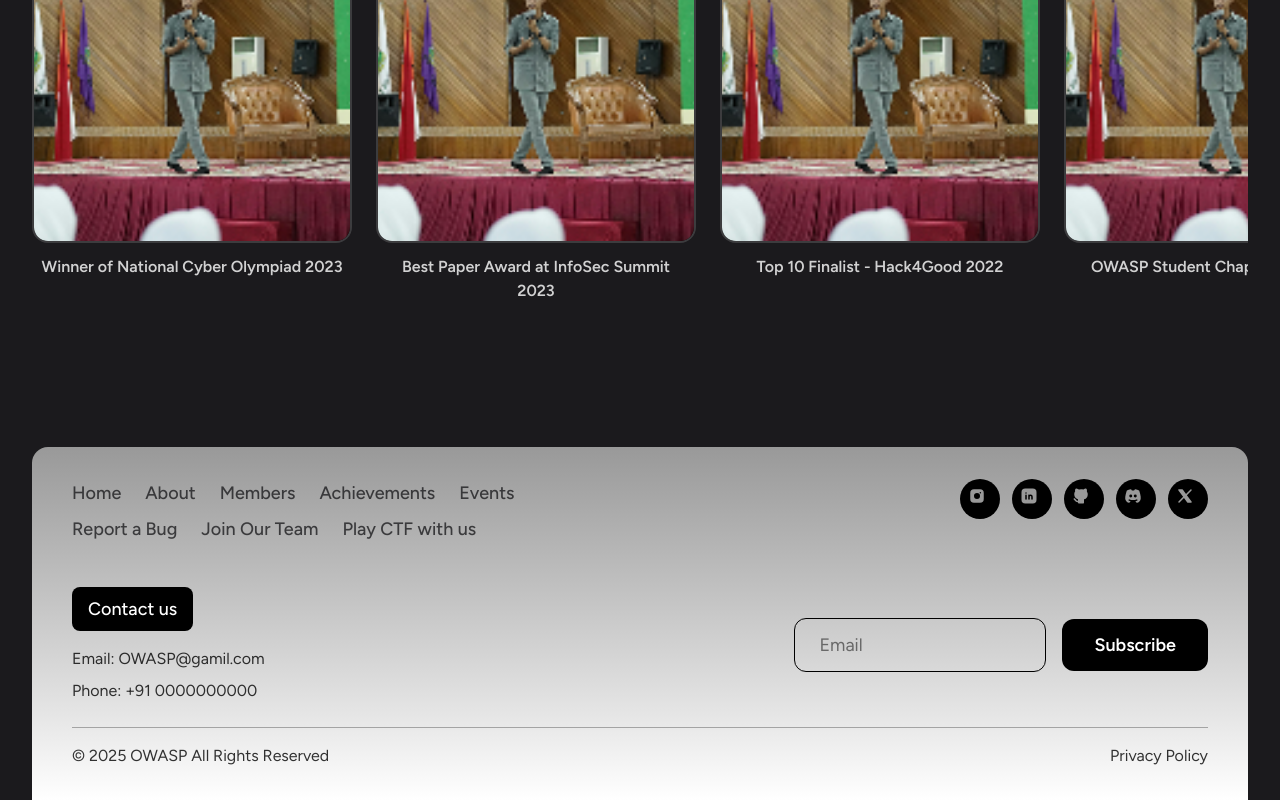
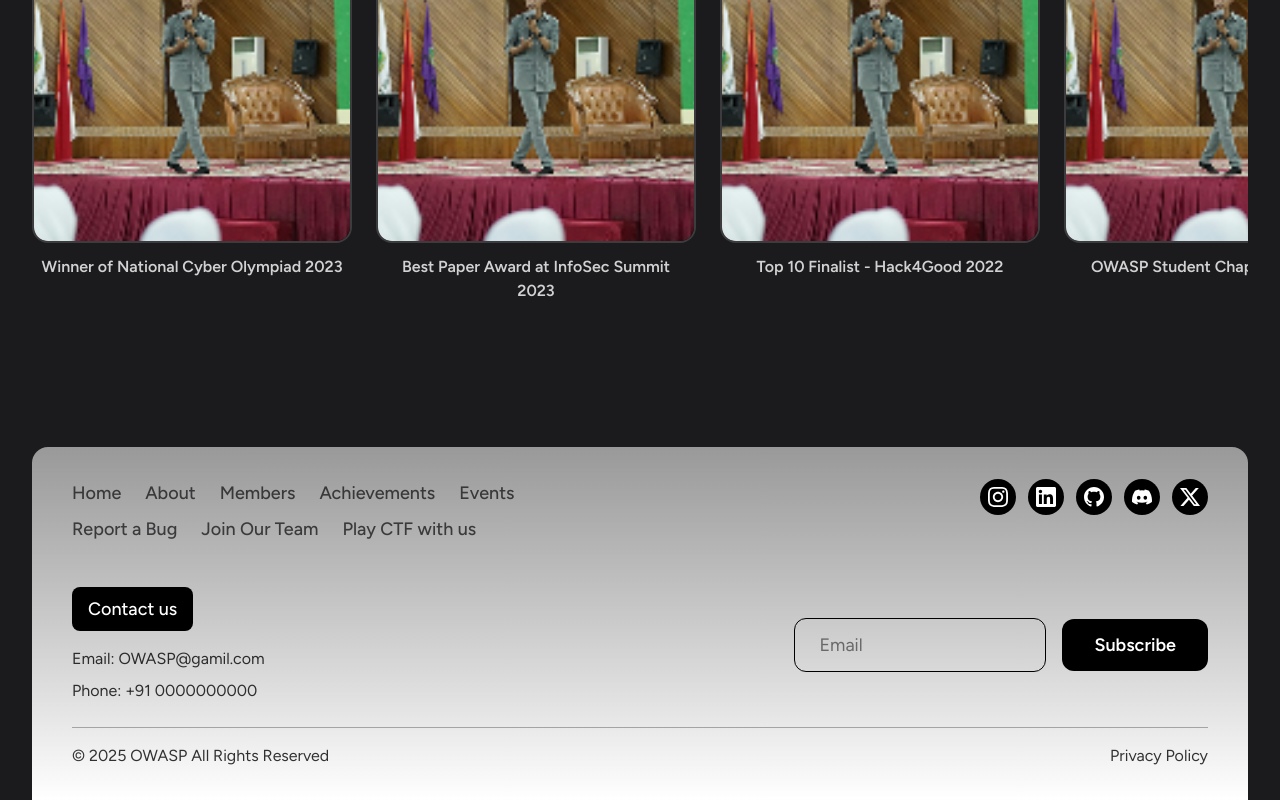
Before and after one commit to OWASP-CHAPTER-VIT-BHOPAL/owasp-vitbhopal-website, a Next.js app: page / in a window 1280 px wide. Shown: the part 1431-2231 px from the top of the page. Built offline with nearby package versions, Linux system fonts and the light colour scheme.

Commit message:
Refactor footer component to use SocialIcon for social media links and improve icon rendering

```diff
--- a/app/members/page.tsx
+++ b/app/members/page.tsx
@@ -1,8 +1,6 @@
 import { Container } from '@/components/container'
 import MembersSection from '@/components/membersSection'
-import { boardMembers, designTeam, technicalTeam, eventTeam, financeTeam, prTeam, contentTeam, ecaMembers} from '@/Content/Members'
-import { socialMediaLinks } from '@/Content/LayoutElements'
-import * as Icons from "@tabler/icons-react"
+import { boardMembers, designTeam, technicalTeam, eventTeam, financeTeam, prTeam, contentTeam, ecaMembers } from '@/Content/Members'
 import React from 'react'
 
 type IconComponent = React.ComponentType<{ size?: number }>;
@@ -18,34 +16,6 @@ const page = () => {
           <div className='text-left mt-4 text-[var(--muted-text)] max-w-lg'>
             <div className='w-full border-2 my-4 border-dashed border-white/12' />
             <p className='text-sm md:text-base'>Over the years we&apos;ve transformed the face of cybersecurity, therby therefore realise regardless thereafter unrestored underestimated variety of various undisputed achievments </p>
-
-            {/* Social Media Icons */}
-            <div className="flex gap-3 items-center mt-6">
-              <span className="text-sm text-[var(--muted-text)] mr-2">Connect with us:</span>
-              {socialMediaLinks.map((item, idx) => {
-                const Icon =
-                  item.icon &&
-                  (Icons as unknown as Record<string, IconComponent>)[item.icon]
-                    ? (Icons as unknown as Record<string, IconComponent>)[item.icon]
-                    : null;
-                return (
-                  <div
-                    key={idx}
-                    className="p-2 rounded-full bg-white/10 hover:bg-white/20 transition-colors duration-200"
-                  >
-                    <a
-                      href={item.href}
-                      target="_blank"
-                      rel="noopener noreferrer"
-                      className="text-white hover:text-gray-300"
-                      aria-label={item.name}
-                    >
-                      {Icon ? <Icon size={20} /> : null}
-                    </a>
-                  </div>
-                );
-              })}
-            </div>
           </div>
         </div>
         <div className='text-left w-full lg:w-[50%] hidden lg:block'>
@@ -74,7 +44,6 @@ const page = () => {
         <MembersSection title="Finance Team" members={financeTeam} />
         <MembersSection title="Pr & Outreach Team" members={prTeam} />
         <MembersSection title="ECA Members" members={ecaMembers} />
-
       </div>
     </Container>
   )
--- a/components/footer.tsx
+++ b/components/footer.tsx
@@ -8,6 +8,50 @@ import {
 import * as Icons from "@tabler/icons-react";
 
 type IconComponent = React.ComponentType<{ size?: number }>;
+
+const SocialIcon = ({ name, size = 20 }: { name: string; size?: number }) => {
+  const iconProps = {
+    width: size,
+    height: size,
+    fill: "currentColor",
+    viewBox: "0 0 24 24"
+  };
+
+  switch (name) {
+    case "Instagram":
+      return (
+        <svg {...iconProps}>
+          <path d="M12 2.163c3.204 0 3.584.012 4.85.07 3.252.148 4.771 1.691 4.919 4.919.058 1.265.069 1.645.069 4.849 0 3.205-.012 3.584-.069 4.849-.149 3.225-1.664 4.771-4.919 4.919-1.266.058-1.644.07-4.85.07-3.204 0-3.584-.012-4.849-.07-3.26-.149-4.771-1.699-4.919-4.92-.058-1.265-.07-1.644-.07-4.849 0-3.204.013-3.583.07-4.849.149-3.227 1.664-4.771 4.919-4.919 1.266-.057 1.645-.069 4.849-.069zm0-2.163c-3.259 0-3.667.014-4.947.072-4.358.2-6.78 2.618-6.98 6.98-.059 1.281-.073 1.689-.073 4.948 0 3.259.014 3.668.072 4.948.2 4.358 2.618 6.78 6.98 6.98 1.281.058 1.689.072 4.948.072 3.259 0 3.668-.014 4.948-.072 4.354-.2 6.782-2.618 6.979-6.98.059-1.28.073-1.689.073-4.948 0-3.259-.014-3.667-.072-4.947-.196-4.354-2.617-6.78-6.979-6.98-1.281-.059-1.69-.073-4.949-.073zm0 5.838c-3.403 0-6.162 2.759-6.162 6.162s2.759 6.163 6.162 6.163 6.162-2.759 6.162-6.163c0-3.403-2.759-6.162-6.162-6.162zm0 10.162c-2.209 0-4-1.79-4-4 0-2.209 1.791-4 4-4s4 1.791 4 4c0 2.21-1.791 4-4 4zm6.406-11.845c-.796 0-1.441.645-1.441 1.44s.645 1.44 1.441 1.44c.795 0 1.439-.645 1.439-1.44s-.644-1.44-1.439-1.44z"/>
+        </svg>
+      );
+    case "LinkedIn":
+      return (
+        <svg {...iconProps}>
+          <path d="M20.447 20.452h-3.554v-5.569c0-1.328-.027-3.037-1.852-3.037-1.853 0-2.136 1.445-2.136 2.939v5.667H9.351V9h3.414v1.561h.046c.477-.9 1.637-1.85 3.37-1.85 3.601 0 4.267 2.37 4.267 5.455v6.286zM5.337 7.433c-1.144 0-2.063-.926-2.063-2.065 0-1.138.92-2.063 2.063-2.063 1.14 0 2.064.925 2.064 2.063 0 1.139-.925 2.065-2.064 2.065zm1.782 13.019H3.555V9h3.564v11.452zM22.225 0H1.771C.792 0 0 .774 0 1.729v20.542C0 23.227.792 24 1.771 24h20.451C23.2 24 24 23.227 24 22.271V1.729C24 .774 23.2 0 22.222 0h.003z"/>
+        </svg>
+      );
+    case "GitHub":
+      return (
+        <svg {...iconProps}>
+          <path d="M12 0c-6.626 0-12 5.373-12 12 0 5.302 3.438 9.8 8.207 11.387.599.111.793-.261.793-.577v-2.234c-3.338.726-4.033-1.416-4.033-1.416-.546-1.387-1.333-1.756-1.333-1.756-1.089-.745.083-.729.083-.729 1.205.084 1.839 1.237 1.839 1.237 1.07 1.834 2.807 1.304 3.492.997.107-.775.418-1.305.762-1.604-2.665-.305-5.467-1.334-5.467-5.931 0-1.311.469-2.381 1.236-3.221-.124-.303-.535-1.524.117-3.176 0 0 1.008-.322 3.301 1.23.957-.266 1.983-.399 3.003-.404 1.02.005 2.047.138 3.006.404 2.291-1.552 3.297-1.23 3.297-1.23.653 1.653.242 2.874.118 3.176.77.84 1.235 1.911 1.235 3.221 0 4.609-2.807 5.624-5.479 5.921.43.372.823 1.102.823 2.222v3.293c0 .319.192.694.801.576 4.765-1.589 8.199-6.086 8.199-11.386 0-6.627-5.373-12-12-12z"/>
+        </svg>
+      );
+    case "Discord":
+      return (
+        <svg {...iconProps}>
+          <path d="M20.317 4.37a19.791 19.791 0 0 0-4.885-1.515.074.074 0 0 0-.079.037c-.21.375-.444.864-.608 1.25a18.27 18.27 0 0 0-5.487 0 12.64 12.64 0 0 0-.617-1.25.077.077 0 0 0-.079-.037A19.736 19.736 0 0 0 3.677 4.37a.07.07 0 0 0-.032.027C.533 9.046-.32 13.58.099 18.057a.082.082 0 0 0 .031.057 19.9 19.9 0 0 0 5.993 3.03.078.078 0 0 0 .084-.028 14.09 14.09 0 0 0 1.226-1.994.076.076 0 0 0-.041-.106 13.107 13.107 0 0 1-1.872-.892.077.077 0 0 1-.008-.128 10.2 10.2 0 0 0 .372-.292.074.074 0 0 1 .077-.010c3.928 1.793 8.18 1.793 12.062 0a.074.074 0 0 1 .078.01c.12.098.246.198.373.292a.077.077 0 0 1-.006.127 12.299 12.299 0 0 1-1.873.892.077.077 0 0 0-.041.107c.36.698.772 1.362 1.225 1.993a.076.076 0 0 0 .084.028 19.839 19.839 0 0 0 6.002-3.03.077.077 0 0 0 .032-.054c.5-5.177-.838-9.674-3.549-13.66a.061.061 0 0 0-.031-.03zM8.02 15.33c-1.183 0-2.157-1.085-2.157-2.419 0-1.333.956-2.419 2.157-2.419 1.21 0 2.176 1.096 2.157 2.42 0 1.333-.956 2.418-2.157 2.418zm7.975 0c-1.183 0-2.157-1.085-2.157-2.419 0-1.333.955-2.419 2.157-2.419 1.21 0 2.176 1.096 2.157 2.42 0 1.333-.946 2.418-2.157 2.418Z"/>
+        </svg>
+      );
+    case "Twitter":
+      return (
+        <svg {...iconProps}>
+          <path d="M18.901 1.153h3.68l-8.04 9.19L24 22.846h-7.406l-5.8-7.584-6.638 7.584H.474l8.6-9.83L0 1.154h7.594l5.243 6.932ZM17.61 20.644h2.039L6.486 3.24H4.298Z"/>
+        </svg>
+      );
+    default:
+      return <span className="text-xs font-bold">{name.charAt(0)}</span>;
+  }
+};
 
 const Footer = () => {
   return (
@@ -40,35 +84,22 @@ const Footer = () => {
               </div>
             </div>
             <div className="flex gap-3 items-center justify-start md:justify-end w-full md:w-auto">
-              {socialMediaLinks.map((item, idx) => {
-                const Icon =
-                  item.icon &&
-                  (Icons as unknown as Record<string, IconComponent>)[item.icon]
-                    ? (Icons as unknown as Record<string, IconComponent>)[
-                        item.icon
-                      ]
-                    : null;
-                return (
+              {socialMediaLinks.map((item, idx) => (
                 <div
                   key={idx}
-                    className="p-2 rounded-full bg-black transition-colors duration-200"
+                  className="p-2 rounded-full bg-black hover:bg-gray-800 flex justify-center items-center transition-colors duration-200"
                 >
                   <a
                     href={item.href}
                     target="_blank"
                     rel="noopener noreferrer"
-                      className="text-[#999]"
+                    className="text-white hover:text-gray-300 flex items-center justify-center"
                     aria-label={item.name}
                   >
-                      {Icon ? (
-                        <div className="md:w-5 md:h-5 lg:w-6 lg:h-6">
-                          <Icon size={18} />
-                        </div>
-                      ) : null}
+                    <SocialIcon name={item.name} size={20} />
                   </a>
                 </div>
-                );
-              })}
+              ))}
             </div>
           </div>
 
```
Lines whose indentation alone changed are shown as unchanged.
